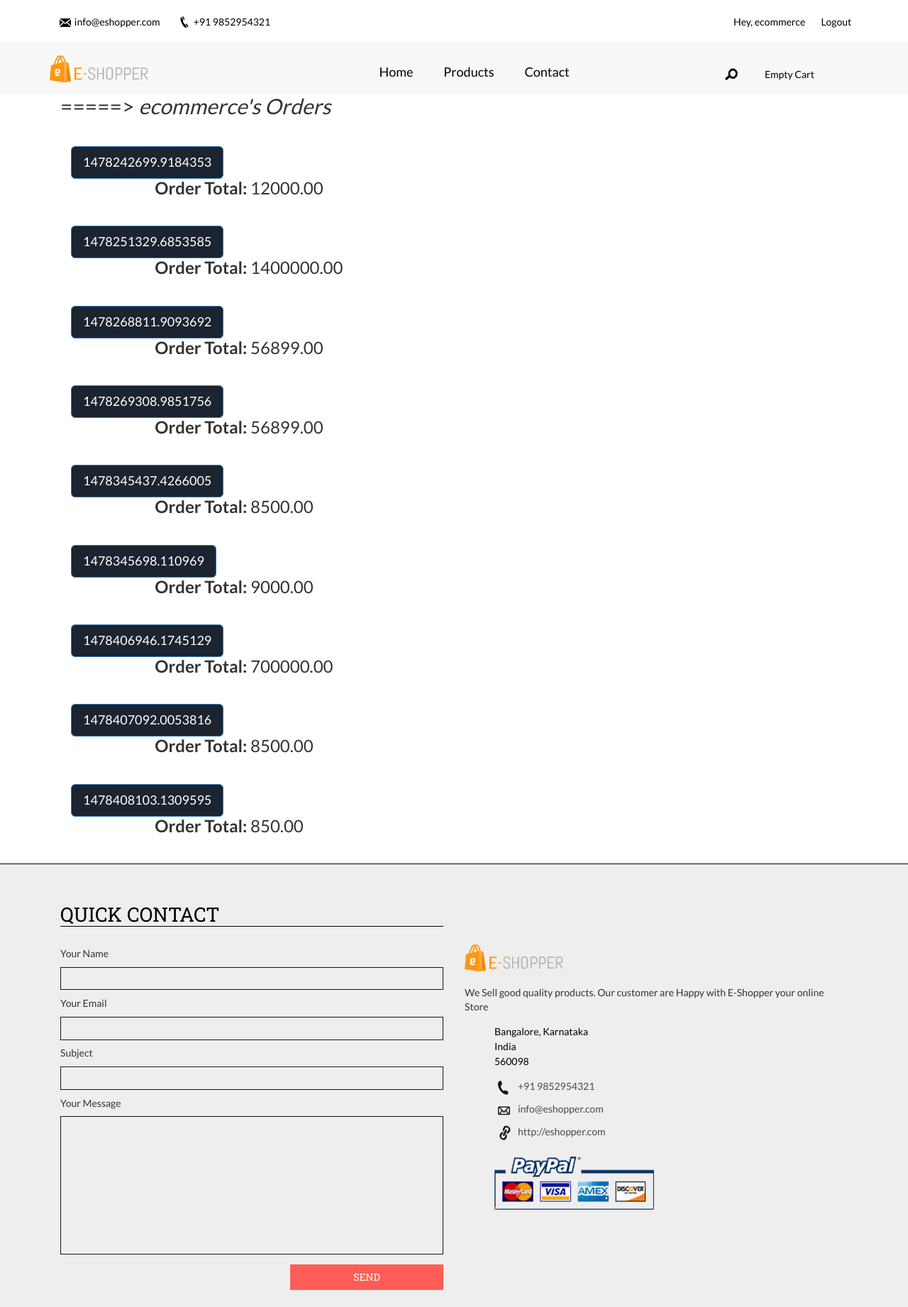
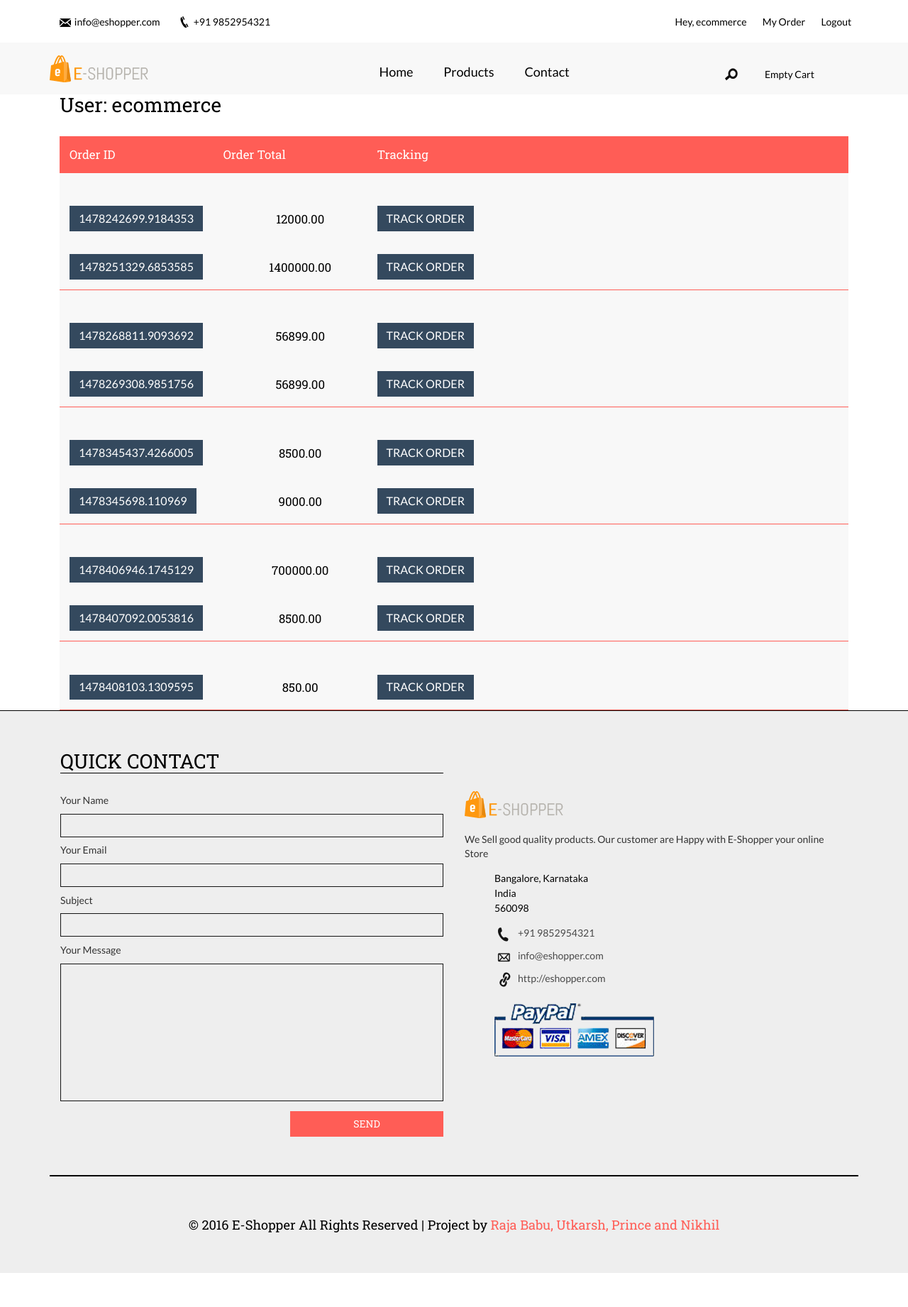
Before and after one commit to rajababu3/ecommerceDjango, a Django app: page /orders/userOrder/1/ in a window 1280 px wide. Shown: the top 1842 px of the page at 71% size. After the commit the page ends 1794 px from the top, so only its background shows below. Run offline with Django 3.2, Linux system fonts and the light colour scheme; a user stored in the database is signed in; data comes from the database, SQL or seed files in the repository; both versions use the stored data as it was after the commit; some libraries are stand-ins or nearby versions.

Commit message:
Added tracking system

```diff
--- a/ecommerceDjango/settings.py
+++ b/ecommerceDjango/settings.py
@@ -41,6 +41,7 @@
     'carts',
     'orders',
     'users',
+    'django_extensions',
 ]
 
 MIDDLEWARE = [
--- a/orders/admin.py
+++ b/orders/admin.py
@@ -1,6 +1,7 @@
 from django.contrib import admin
 
 # Register your models here.
-from .models import Order
+from .models import Order, Tracking
 
 admin.site.register(Order)
+admin.site.register(Tracking)
--- a/orders/models.py
+++ b/orders/models.py
@@ -32,3 +32,20 @@
         instance.final_total = float(self.sub_total) + float(instance.tax_total)
         instance.save()
         return instance.final_total
+
+
+SHIPPING_CHOICES = (
+    ("Received", "Received"),
+    ("Shipped", "Shipped"),
+    ("Delivered", "Delivered"),
+)
+class Tracking(models.Model):
+    order = models.ForeignKey(Order)
+    shipped = models.CharField(max_length=120, choices=SHIPPING_CHOICES, default="Received")
+    place1 = models.CharField(max_length=120, null=True, blank=True)
+    place3 = models.CharField(max_length=120, null=True, blank=True)
+    place4 = models.CharField(max_length=120, null=True, blank=True)
+    place5 = models.CharField(max_length=120, null=True, blank=True)
+
+    def __str__(self):
+        return self.order.order_id
--- a/orders/urls.py
+++ b/orders/urls.py
@@ -4,6 +4,8 @@
 urlpatterns = [
     url(r'^checkout/$', views.checkout, name="checkout" ),
     url(r'^orders/success$', views.success, name="success" ),
+    url(r'^orders/orderProcess', views.orderProcess, name="orderProcess" ),
     url(r'^orders/userOrder/(?P<user>\w+)/$', views.user_order, name="userOrder" ),
+    url(r'^orders/orderTracking/(?P<order_id>[\w-]+)/$', views.track, name="orderTracking" ),
 
 ]
--- a/orders/views.py
+++ b/orders/views.py
@@ -1,10 +1,9 @@
 import time
 from django.core.urlresolvers import reverse
-from django.contrib.auth.models import User
 from django.contrib.auth.decorators import login_required
-from django.shortcuts import render, HttpResponseRedirect
+from django.shortcuts import render, HttpResponseRedirect, Http404
 from carts.models import Cart
-from .models import Order
+from .models import Order, Tracking
 from users.forms import UserAddressForm
 
 @login_required()
@@ -19,6 +18,7 @@
 
     try:
         new_order = Order.objects.get(cart=cart)
+
     except Order.DoesNotExist:
         new_order = Order()
         new_order.cart = cart
@@ -34,6 +34,7 @@
         new_order.sub_total = cart.total
         new_order.save()
         final_amount = new_order.get_final_amount()
+
 
     address_form = UserAddressForm(request.POST or None)
     if address_form.is_valid():
@@ -67,3 +68,17 @@
     context = {"orders": orders}
     template = "orders/userOrder.html"
     return render(request, template, context)
+
+def orderProcess(request):
+    context = {}
+    template = "orders/orderProcess.html"
+    return render(request, template, context)
+
+def track(request, order_id):
+    try:
+        order_track = Tracking.objects.get(order_id = order_id)
+        context = {"order_track": order_track}
+        template = "orders/tracking.html"
+        return render(request, template, context)
+    except:
+        return HttpResponseRedirect(reverse('orderProcess'))
--- a/products/models.py
+++ b/products/models.py
@@ -1,5 +1,6 @@
 from django.core.urlresolvers import reverse
 from django.db import models
+from django_extensions.db.models import TitleSlugDescriptionModel
 
 class Category(models.Model):
     categoryName = models.CharField(max_length=50, unique=True)
--- a/static/static_files/css/style.css
+++ b/static/static_files/css/style.css
@@ -648,7 +648,7 @@
 }
 /*----*/
 .content-bottom{
-	  background: url(../images/back.jpg) center ;
+	  background: url(../images/model.jpg) center ;
   width: 100%;
   min-height: 335px;
   display: block;
--- a/templates/navHome.html
+++ b/templates/navHome.html
@@ -10,7 +10,7 @@
                 {% if user.is_authenticated %}
 				<ul class=" support-right">
 					<li ><a href="{% url 'products' %}">Hey, {{ request.user.username }}</a></li>
-                    <li ><a href="{% url 'userOrder' user.id %}">My Order</a></li>
+                    <li ><a href="{% url 'userOrder' user.id %}?user={{ user.username}}">My Order</a></li>
 					<li ><a href="{% url 'auth_logout' %}">Logout</a></li>
 				</ul>
                 {% else %}
--- a/templates/navSucces.html
+++ b/templates/navSucces.html
@@ -10,6 +10,7 @@
                 {% if user.is_authenticated %}
 				<ul class=" support-right">
 					<li ><a href="{% url 'products' %}">Hey, {{ request.user.username }}</a></li>
+                    <li ><a href="{% url 'userOrder' user.id %}?user.username">My Order</a></li>
 					<li ><a href="{% url 'auth_logout' %}">Logout</a></li>
 				</ul>
                 {% else %}
--- a/templates/navThanks.html
+++ b/templates/navThanks.html
@@ -10,6 +10,7 @@
                 {% if user.is_authenticated %}
 				<ul class=" support-right">
 					<li ><a href="{% url 'products' %}">Hey, {{ request.user.username }}</a></li>
+                    <li ><a href="{% url 'userOrder' user.id %}">My Order</a></li>
 					<li ><a href="{% url 'auth_logout' %}">Logout</a></li>
 				</ul>
                 {% else %}
--- a/templates/navbar.html
+++ b/templates/navbar.html
@@ -10,6 +10,7 @@
 				{% if user.is_authenticated %}
 				<ul class=" support-right">
 					<li ><a href="{% url 'products' %}">Hey, {{ request.user.username }}</a></li>
+                    <li ><a href="{% url 'userOrder' user.id %}">My Order</a></li>
 					<li ><a href="{% url 'auth_logout' %}">Logout</a></li>
 				</ul>
                 {% else %}
--- a/templates/orders/userOrder.html
+++ b/templates/orders/userOrder.html
@@ -6,25 +6,51 @@
 
 {% if user.is_authenticated %}
 {#        {{ user.order_set.all }} <br/>#}
+{##}
+{#    <div class="col-md-12">#}
+{#           <h2>=====>     <i>{{ user.username }}'s Orders</i></h2>#}
+{#    <hr/>#}
+{#    <div class="col-md-8">#}
+{#    {% for order in orders %}#}
+{#        {% if user.is_authenticated %}#}
+{#            <button type="button" class="btn btn-primary btn-lg">{{ order.order_id }}</button>#}
+{#            <div class="col-sm-offset-2">#}
+{#                <h3><b>Order Title: </b> <a href="{{ order.product.get_absolute_url }}">{{ order.cart.cartitem.product.title}}</a>  </h3>#}
+{#             <h3><b>Order Total: </b> {{ order.cart.total }}  </h3>#}
+{#            </div>#}
+{##}
+{#        {% endif %}#}
+{#        <hr/>#}
+{#        {% cycle " "  "</div><div class='col-md-8'>" %}#}
+{#    {% endfor %}#}
+{#    </div>#}
+{#    </div>#}
 
-    <div class="col-md-12">
-           <h2>=====>     <i>{{ user.username }}'s Orders</i></h2>
-    <hr/>
-    <div class="col-md-8">
-    {% for order in orders %}
+    <div class=" cart-items">
+			 <h3>User: {{ user.username }}</h3>
+				  <div class="in-check">
+		  <ul class="unit">
+              <li><span>Order ID</span></li>
+			<li><span>Order Total</span></li>
+			<li><span>Tracking</span></li>
+			<li> </li>
+			<div class="clearfix"> </div>
+		  </ul>
+		  <ul class="cart-header">
+               {% for order in orders %}
         {% if user.is_authenticated %}
-            <button type="button" class="btn btn-primary btn-lg">{{ order.order_id }}</button>
-            <div class="col-sm-offset-2">
-{#                <h3><b>Order Title: </b> <a href="{{ order.product.get_absolute_url }}">{{ order.cart.cartitem.product.title}}</a>  </h3>#}
-             <h3><b>Order Total: </b> {{ order.cart.total }}  </h3>
-            </div>
+            <li> <a href="#" class="add-cart cart-check">{{ order.order_id}}</a></li>
+			<li><span>{{ order.cart.total }}</span></li>
+            <li> <a href="{% url 'orderTracking' order.id %}?orderid={{ order.order_id }}" class="add-cart cart-check">Track Order</a></li>
 
-        {% endif %}
-        <hr/>
-        {% cycle " "  "</div><div class='col-md-8'>" %}
-    {% endfor %}
-    </div>
-    </div>
+			<div class="clearfix"> </div>
+              {% endif %}
+          {% cycle " "  "</ul><ul class='cart-header'>" %}
+          {% endfor %}
+			</ul>
+
+		</div>
+			 </div>
 {% endif %}
 {% endblock %}
 
--- a/templates/products/all.html
+++ b/templates/products/all.html
@@ -195,7 +195,6 @@
 
         <div class="fit1">
             <h3>HAPPY SHOPPING</h3>
-            <p>Lorem Ipsum sit amet consectuer adipiscing elitsed diam nonummy nibh euismod</p>
         </div>
     </div>
 
```
Also changed, not shown: templates/orders/orderProcess.html (added, +38 -0 lines), templates/orders/tracking.html (added, +40 -0 lines), templates/products/single.html (+14 -1 lines), db.sqlite3.
